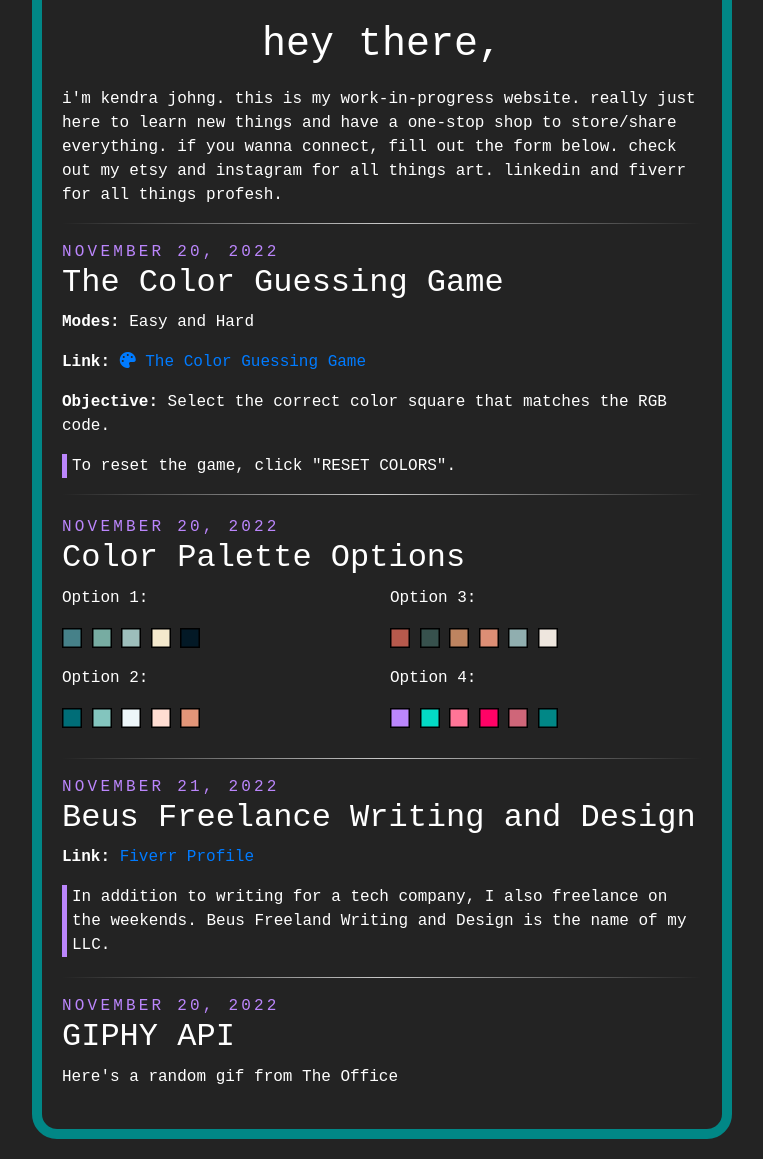
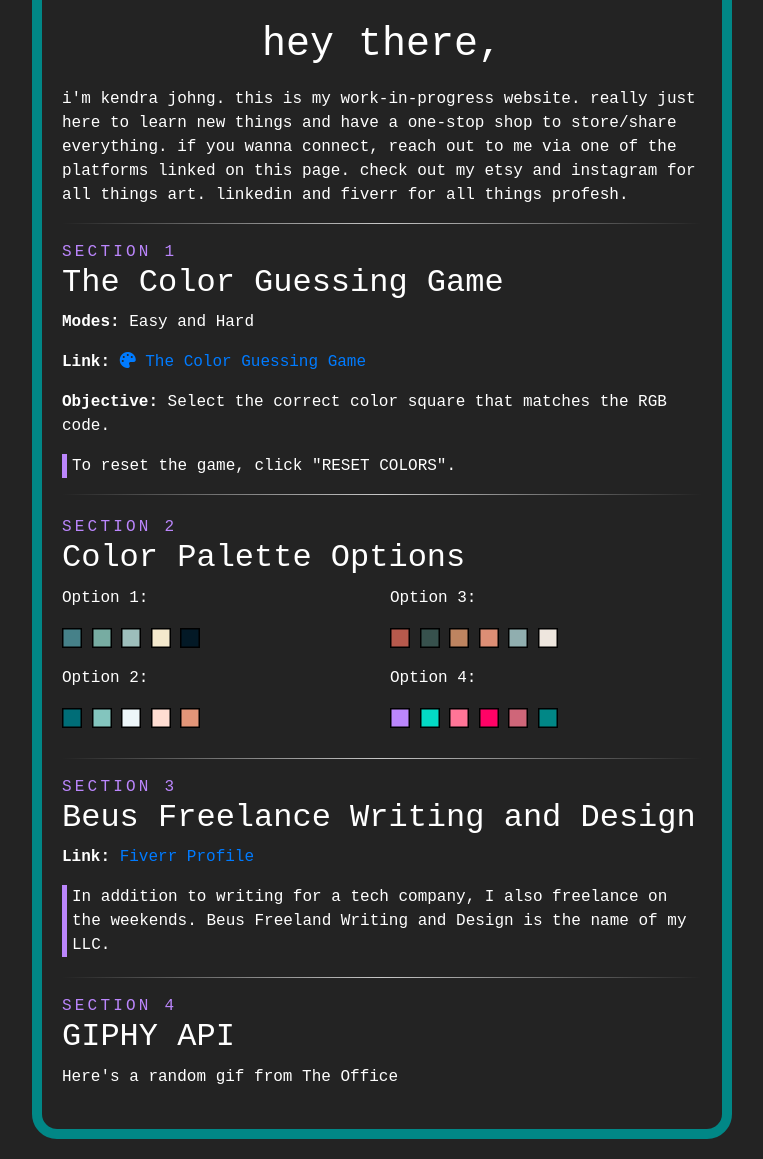
Before and after one commit to kendrajohng/home, a plain HTML site: page index.html in a window 1280 px wide. Shown: the part 143-1302 px from the top of the page, without its empty margins (258-1021 px from the left). Drawn offline with nearby package versions, Linux system fonts and the light colour scheme; no server answers.

Commit message:
updated sections and intro

```diff
--- a/index.html
+++ b/index.html
@@ -27,14 +27,14 @@
 
      <h1>hey there,</h1>
      <p>i'm kendra johng.  this is my work-in-progress website.  really just here to learn new things and have a one-stop shop to store/share everything.
-        if you wanna connect, fill out the form below.  check out my etsy and instagram for all things art.  linkedin and fiverr for all things profesh.
+        if you wanna connect, reach out to me via one of the platforms linked on this page.  check out my etsy and instagram for all things art.  linkedin and fiverr for all things profesh.
      </p>
 
         <hr>
 
         <div class="post">
 
-            <div class="date">November 20, 2022</div>
+            <div class="date">Section 1</div>
 
             <h2>The Color Guessing Game</h2>
 
@@ -52,7 +52,7 @@
 
             <div class="post">
 
-                <div class="date">November 20, 2022</div>
+                <div class="date">Section 2</div>
                 <h2>Color Palette Options</h2>
 
                 <div class="palette">
@@ -137,7 +137,7 @@
                 <hr>
             <div class="post">
 
-            <div class="date">November 21, 2022</div>
+            <div class="date">Section 3</div>
             <h2>Beus Freelance Writing and Design</h2>
             <p><strong>Link:</strong>  <a href="https://www.fiverr.com/kdadisman">Fiverr Profile</a></p>
 
@@ -151,7 +151,7 @@
         <hr>
             <div class="post">
 
-            <div class="date">November 20, 2022</div>
+            <div class="date">Section 4</div>
             <h2>GIPHY API</h2>
 
             <p>Here's a random gif from The Office</p>
```
